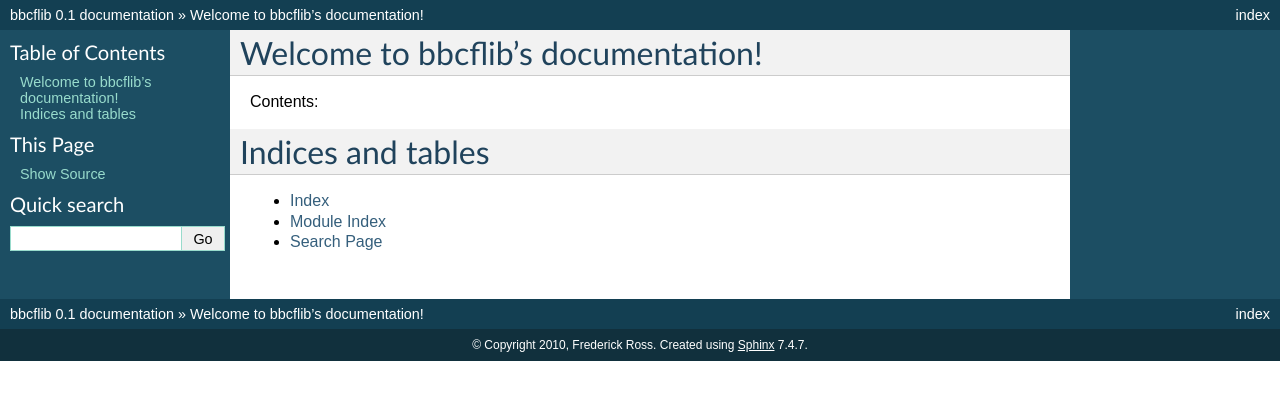
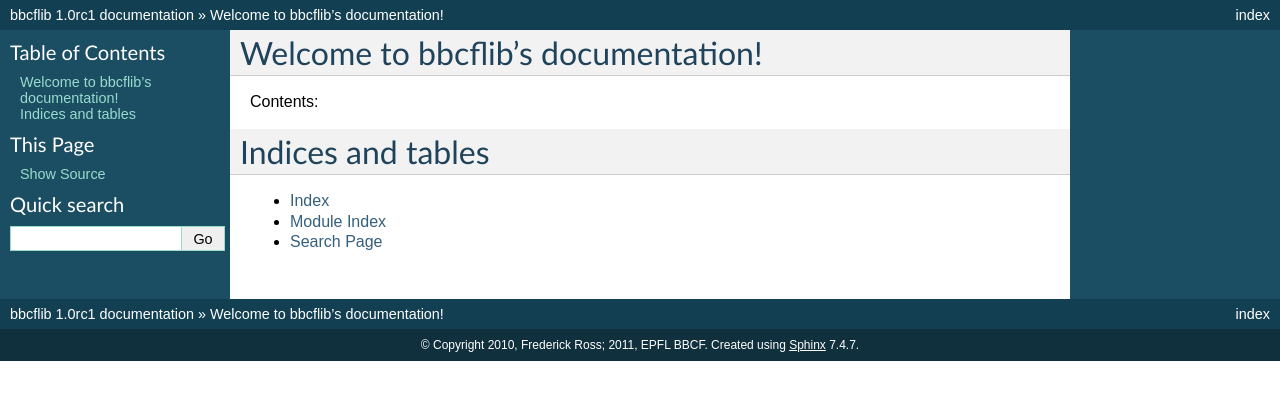
Before and after one commit to bbcf/bbcflib, a Sphinx documentation site: the page built from doc/index.rst, in a window 1280 px wide. Shown: the top 400 px of the page. Built offline with Sphinx 7.4.7, drawn with Linux system fonts in a browser that asks for light colours; formulas are drawn with MathJax 3.

Commit message:
doc upgrade, copyrights and stuff

```diff
--- a/doc/bbcflib_gdv.rst
+++ b/doc/bbcflib_gdv.rst
@@ -1 +1,5 @@
 .. automodule:: bbcflib.gdv
+
+  .. autofunction:: create_gdv_project
+
+  .. autofunction:: add_gdv_track
--- a/doc/conf.py
+++ b/doc/conf.py
@@ -41,16 +41,16 @@
 
 # General information about the project.
 project = u'bbcflib'
-copyright = u'2010, Frederick Ross'
+copyright = u'2010, Frederick Ross; 2011, EPFL BBCF'
 
 # The version info for the project you're documenting, acts as replacement for
 # |version| and |release|, also used in various other places throughout the
 # built documents.
 #
 # The short X.Y version.
-version = '0.1'
+version = '1.0'
 # The full version, including alpha/beta/rc tags.
-release = '0.1'
+release = '1.0rc1'
 
 # The language for content autogenerated by Sphinx. Refer to documentation
 # for a list of supported languages.
@@ -179,7 +179,7 @@
 # (source start file, target name, title, author, documentclass [howto/manual]).
 latex_documents = [
   ('index', 'bbcflib.tex', u'bbcflib Documentation',
-   u'Frederick Ross', 'manual'),
+   u'EPFL BBCF', 'manual'),
 ]
 
 # The name of an image file (relative to this directory) to place at the top of
@@ -212,7 +212,7 @@
 # (source start file, name, description, authors, manual section).
 man_pages = [
     ('index', 'bbcflib', u'bbcflib Documentation',
-     [u'Frederick Ross'], 1)
+     [u'EPFL BBCF'], 1)
 ]
 
 
```
